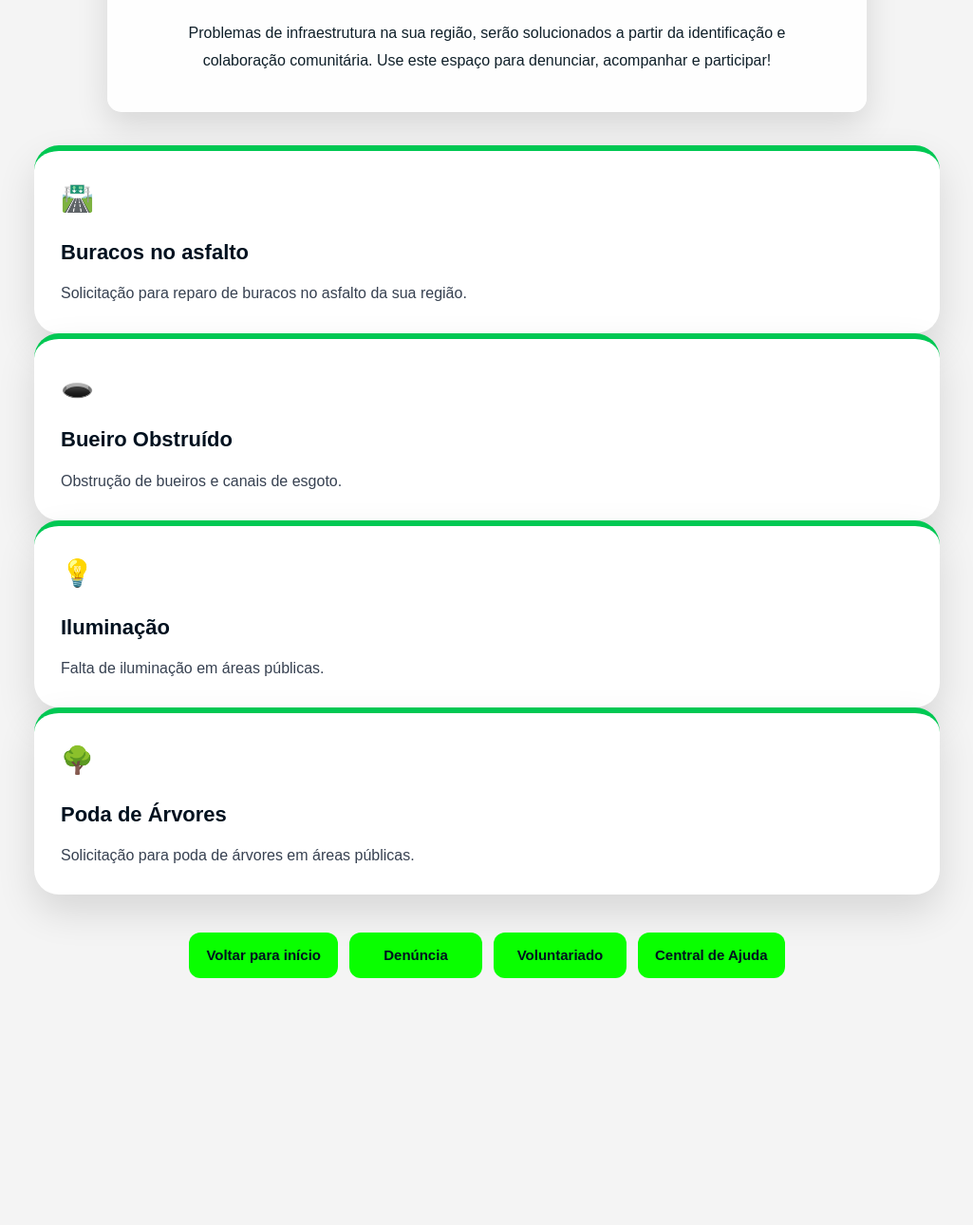
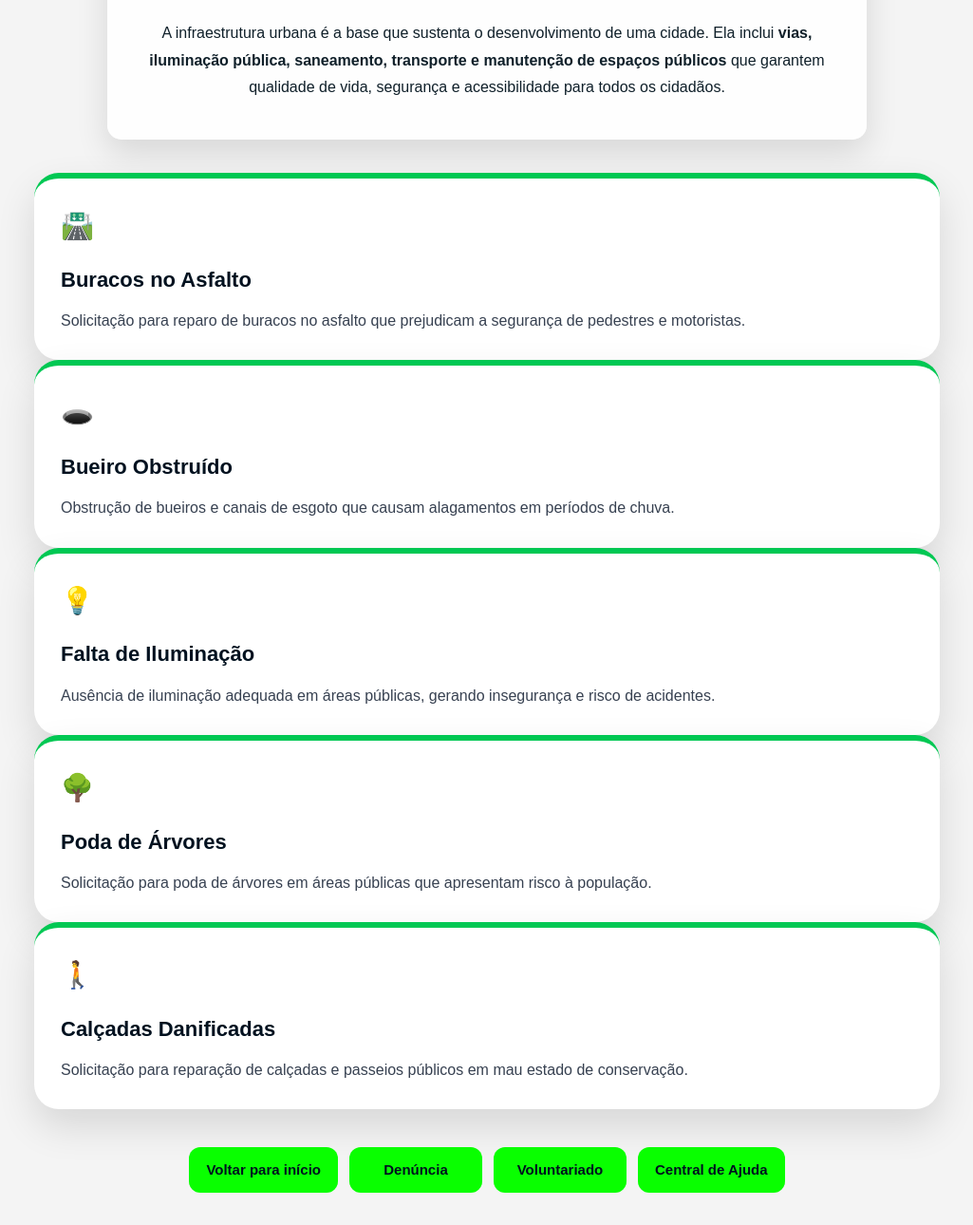
Before and after one commit to lucascordeirosoares972-debug/projeto-cidadao, a plain HTML site: page Infraestrutura.html in a window 1280 px wide. Shown: the part 277-1567 px from the top of the page at 95% size, without its empty margins (127-1152 px from the left). Before the commit the page ends 1342 px from the top, so only its background shows below. Drawn offline with Linux system fonts and the light colour scheme.

Commit message:
Update Infraestrutura.html

```diff
--- a/Infraestrutura.html
+++ b/Infraestrutura.html
@@ -25,10 +25,10 @@
 
     <main>
         <section class="hero-infraestrutura">
-            <h2>Infraestrutura </h2>
+            <h2>Infraestrutura Urbana</h2>
 
             <p>
-                Problemas de infraestrutura na sua região, serão solucionados a partir da identificação e colaboração comunitária. Use este espaço para denunciar, acompanhar e participar!
+                A infraestrutura urbana é a base que sustenta o desenvolvimento de uma cidade. Ela inclui <strong>vias, iluminação pública, saneamento, transporte e manutenção de espaços públicos</strong> que garantem qualidade de vida, segurança e acessibilidade para todos os cidadãos.
             </p>
         </section>
 
@@ -37,24 +37,30 @@
 
          <div class="card-problema">
             <div class="card-icone">🛣️</div>
-            <h3>Buracos no asfalto</h3>
-            <p>Solicitação para reparo de buracos no asfalto da sua região.</p>
+            <h3>Buracos no Asfalto</h3>
+            <p>Solicitação para reparo de buracos no asfalto que prejudicam a segurança de pedestres e motoristas.</p>
          </div>
 
          <div class="card-problema">
             <div class="card-icone">🕳️</div>
             <h3>Bueiro Obstruído</h3>
-            <p>Obstrução de bueiros e canais de esgoto.</p>
+            <p>Obstrução de bueiros e canais de esgoto que causam alagamentos em períodos de chuva.</p>
          </div>
          <div class="card-problema">
             <div class="card-icone">💡</div>
-            <h3>Iluminação </h3>
-            <p>Falta de iluminação em áreas públicas.</p>
+            <h3>Falta de Iluminação</h3>
+            <p>Ausência de iluminação adequada em áreas públicas, gerando insegurança e risco de acidentes.</p>
          </div>
         <div class="card-problema">
             <div class="card-icone">🌳</div>
             <h3>Poda de Árvores</h3>
-            <p> Solicitação para poda de árvores em áreas públicas.</p>
+            <p>Solicitação para poda de árvores em áreas públicas que apresentam risco à população.</p>
+         </div>
+
+         <div class="card-problema">
+            <div class="card-icone">🚶</div>
+            <h3>Calçadas Danificadas</h3>
+            <p>Solicitação para reparação de calçadas e passeios públicos em mau estado de conservação.</p>
          </div>
 
     </div>
@@ -63,8 +69,8 @@
      <div class="botoes-acoes">
             <a href="index.html" class="btn">Voltar para início</a>
             <a href="denuncia.infraestrutura.html" class="btn">Denúncia</a>
-            <a href="cadastro.html" class="btn">Voluntariado</a>
-            <a href="Central de ajuda.html" class="btn">Central de Ajuda</a>
+            <a href="voluntariado.infraestrutura.html" class="btn">Voluntariado</a>
+            <a href="centralajuda.html" class="btn">Central de Ajuda</a>
         </div>
     </main>
 
```
